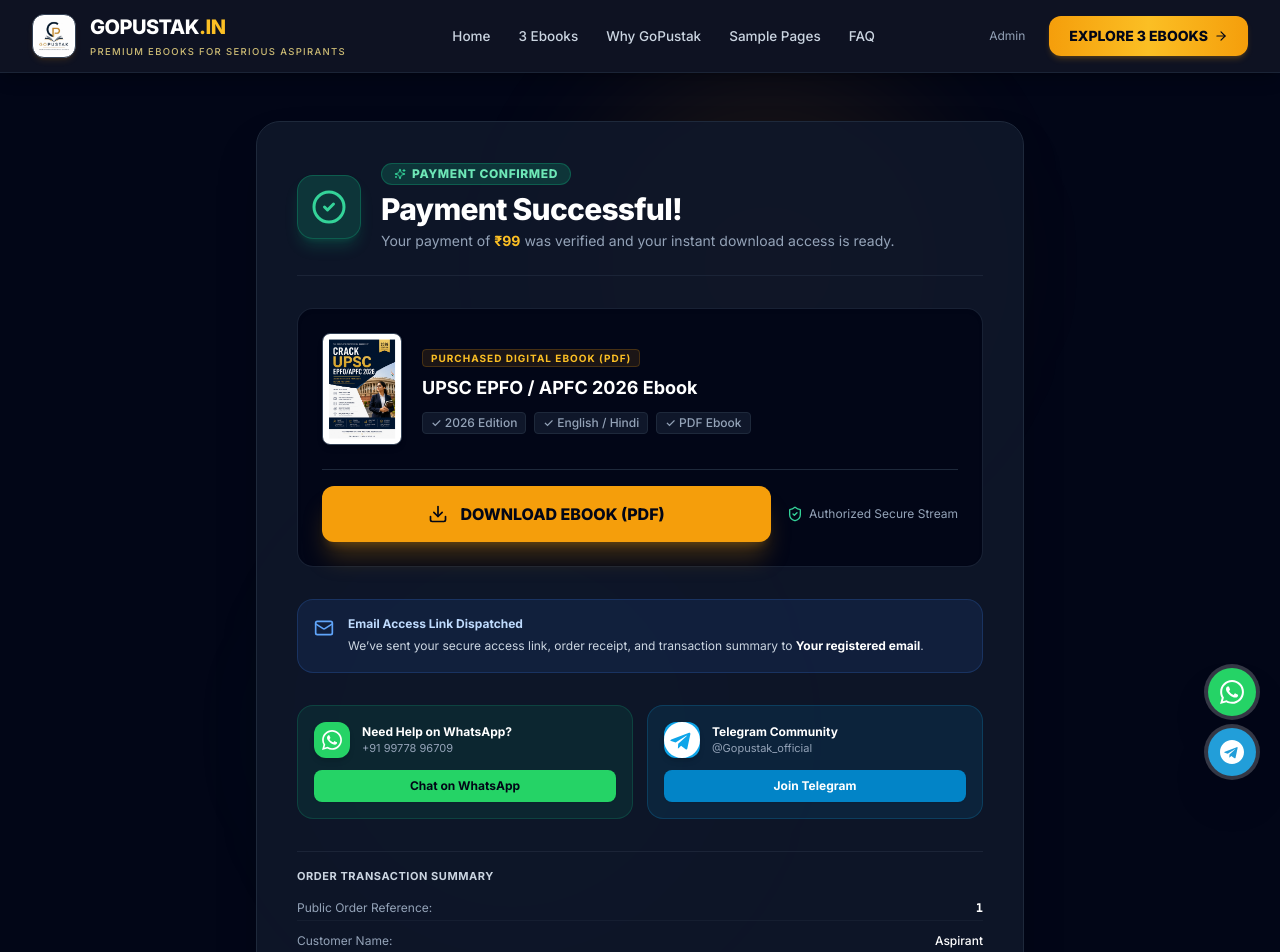
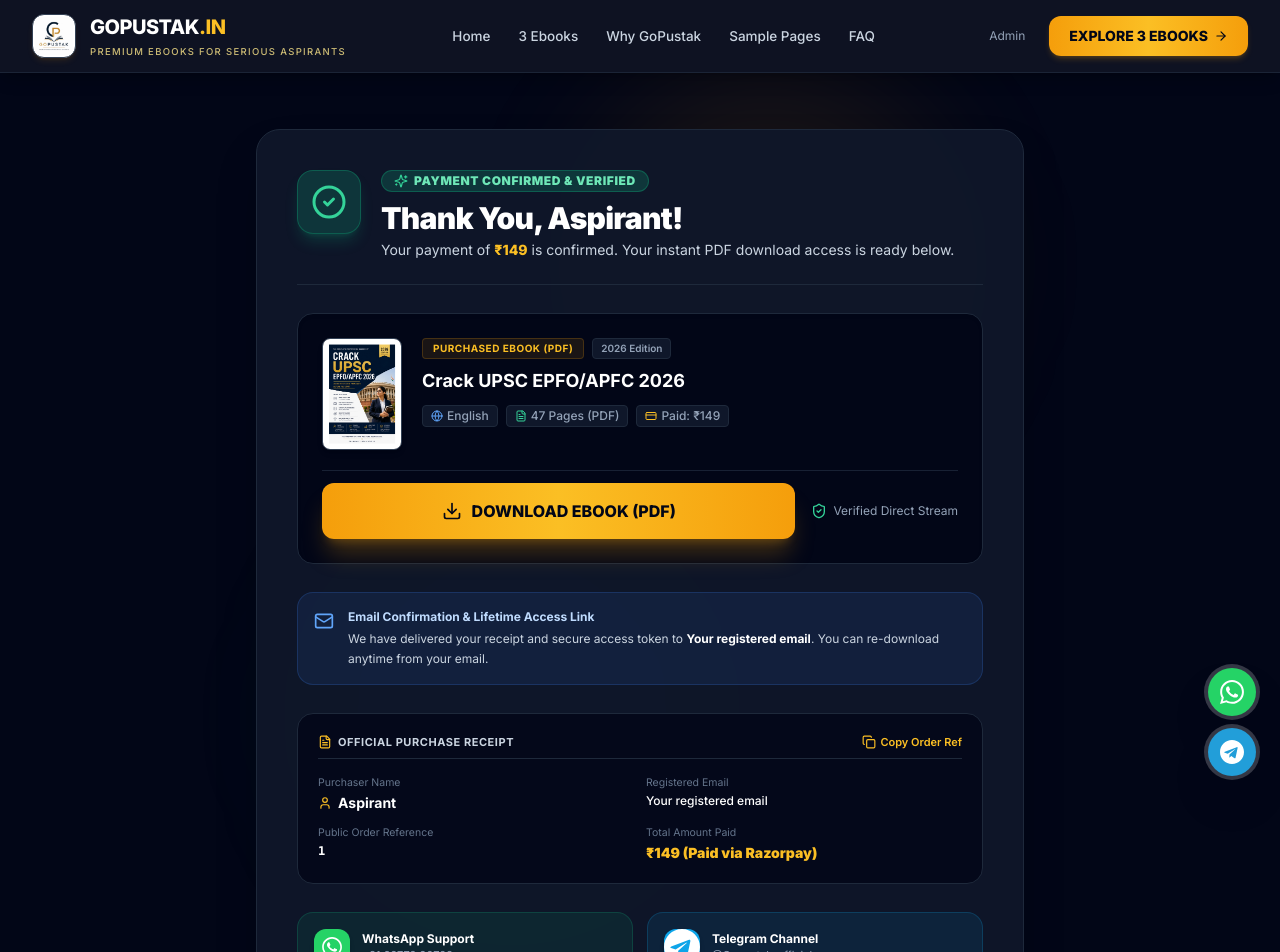
Before and after one commit to pankajsolanki1707-crypto/gopustak, a Next.js app: page /order/success/1 in a window 1280 px wide. Shown: the top 952 px of the page. Built offline with nearby package versions, Linux system fonts and the light colour scheme; no server answers; the database is empty.

Commit message:
Refine Order Success & Download screen: Highlight purchaser name, verified amount, 1-click copy order ref, and robust instant token access

```diff
--- a/app/order/success/[orderRef]/OrderSuccessClient.tsx
+++ b/app/order/success/[orderRef]/OrderSuccessClient.tsx
@@ -1,17 +1,20 @@
 'use client';
 
-import React from 'react';
+import React, { useState } from 'react';
 import Link from 'next/link';
 import {
   CheckCircle2,
   Download,
   ShieldCheck,
   Mail,
-  ArrowRight,
   Sparkles,
-  BookOpen,
-  HelpCircle,
-  FileCheck,
+  Copy,
+  Check,
+  User,
+  CreditCard,
+  FileText,
+  Calendar,
+  Globe,
 } from 'lucide-react';
 
 interface OrderSuccessClientProps {
@@ -21,6 +24,7 @@
     productTitle: string;
     customerName: string;
     customerEmail: string;
+    customerPhone?: string | null;
     amountInPaise: number;
     status: string;
     createdAt: string;
@@ -33,74 +37,92 @@
 }
 
 export default function OrderSuccessClient({ order, rawToken }: OrderSuccessClientProps) {
+  const [copied, setCopied] = useState(false);
   const downloadUrl = `/api/download?token=${rawToken}`;
   const amountInRs = Math.round(order.amountInPaise / 100);
 
+  const copyOrderRef = () => {
+    navigator.clipboard.writeText(order.orderRef);
+    setCopied(true);
+    setTimeout(() => setCopied(false), 2500);
+  };
+
+  const whatsappMessage = encodeURIComponent(
+    `Hi GoPustak Team, I purchased ${order.productTitle} (Order Ref: ${order.orderRef}) for ₹${amountInRs}. Name: ${order.customerName}.`
+  );
+
   return (
-    <div className="min-h-screen bg-slate-950 py-12 px-4 sm:px-6 lg:px-8 text-white relative overflow-hidden">
+    <div className="min-h-screen bg-slate-950 py-10 sm:py-14 px-4 sm:px-6 lg:px-8 text-white relative overflow-hidden">
       {/* Background Ambience */}
       <div className="absolute top-0 right-1/4 w-96 h-96 bg-amber-500/10 rounded-full blur-3xl pointer-events-none" />
       <div className="absolute bottom-1/4 left-1/4 w-96 h-96 bg-emerald-500/10 rounded-full blur-3xl pointer-events-none" />
 
-      <div className="max-w-3xl mx-auto space-y-8 relative z-10">
+      <div className="max-w-3xl mx-auto space-y-7 relative z-10">
 
-        {/* Main Success Container */}
-        <div className="bg-slate-900/90 rounded-3xl border border-slate-800 p-6 sm:p-10 shadow-2xl space-y-8 text-center sm:text-left">
+        {/* Main Success Card */}
+        <div className="bg-slate-900/95 rounded-3xl border border-slate-800 p-6 sm:p-10 shadow-2xl space-y-7">
 
-          {/* Header & Celebration */}
-          <div className="flex flex-col sm:flex-row items-center gap-5 border-b border-slate-800/80 pb-6">
+          {/* Header & Celebration with Purchaser Name */}
+          <div className="flex flex-col sm:flex-row items-center sm:items-start gap-5 border-b border-slate-800 pb-6 text-center sm:text-left">
             <div className="w-16 h-16 rounded-2xl bg-emerald-500/20 text-emerald-400 border border-emerald-500/30 flex items-center justify-center shrink-0 shadow-lg shadow-emerald-500/20">
               <CheckCircle2 className="w-9 h-9" />
             </div>
-            <div>
-              <div className="inline-flex items-center gap-1.5 px-3 py-0.5 rounded-full text-xs font-extrabold bg-emerald-500/20 text-emerald-300 border border-emerald-500/30 uppercase tracking-wider mb-1.5">
-                <Sparkles className="w-3 h-3 text-emerald-400" />
-                Payment Confirmed
+            <div className="space-y-1">
+              <div className="inline-flex items-center gap-1.5 px-3 py-0.5 rounded-full text-xs font-black bg-emerald-500/20 text-emerald-300 border border-emerald-500/30 uppercase tracking-wider mb-1">
+                <Sparkles className="w-3.5 h-3.5 text-emerald-400" />
+                Payment Confirmed & Verified
               </div>
-              <h1 className="text-2xl sm:text-3xl font-extrabold text-white tracking-tight">
-                Payment Successful!
+              <h1 className="text-2xl sm:text-3xl font-black text-white tracking-tight">
+                Thank You, {order.customerName || 'Aspirant'}!
               </h1>
-              <p className="text-xs sm:text-sm text-slate-400 mt-1">
-                Your payment of <strong className="text-amber-400">₹{amountInRs}</strong> was verified and your instant download access is ready.
+              <p className="text-xs sm:text-sm text-slate-300">
+                Your payment of <strong className="text-amber-400 font-extrabold">₹{amountInRs}</strong> is confirmed. Your instant PDF download access is ready below.
               </p>
             </div>
           </div>
 
           {/* Ebook Product Card with Immediate Download Action */}
-          <div className="p-6 rounded-2xl bg-slate-950 border border-slate-800/80 space-y-6 shadow-inner">
-            <div className="flex flex-col sm:flex-row items-center gap-5">
+          <div className="p-5 sm:p-6 rounded-2xl bg-slate-950 border border-slate-800 space-y-5 shadow-inner">
+            <div className="flex flex-col sm:flex-row items-center sm:items-start gap-5">
               <img
                 src={order.productCover}
                 alt={order.productTitle}
                 className="w-20 h-28 object-cover rounded-lg border border-slate-700 shadow-md shrink-0"
               />
-              <div className="space-y-1.5 flex-1">
-                <span className="text-[10px] font-bold text-amber-400 uppercase tracking-widest bg-amber-500/10 px-2 py-0.5 rounded border border-amber-500/20">
-                  Purchased Digital Ebook (PDF)
-                </span>
+              <div className="space-y-2 flex-1 text-center sm:text-left">
+                <div className="flex flex-wrap items-center justify-center sm:justify-start gap-2">
+                  <span className="text-[10px] font-bold text-amber-400 uppercase tracking-wider bg-amber-500/10 px-2.5 py-0.5 rounded border border-amber-500/20">
+                    Purchased Ebook (PDF)
+                  </span>
+                  <span className="text-[10px] font-semibold text-slate-400 bg-slate-900 px-2 py-0.5 rounded border border-slate-800">
+                    {order.productEdition}
+                  </span>
+                </div>
+
                 <h3 className="text-base sm:text-lg font-bold text-white leading-snug">
                   {order.productTitle}
                 </h3>
-                <div className="flex flex-wrap items-center gap-2 pt-1 text-xs text-slate-400 font-medium">
-                  <span className="bg-slate-900 px-2 py-0.5 rounded border border-slate-800">
-                    ✓ {order.productEdition}
+
+                <div className="flex flex-wrap items-center justify-center sm:justify-start gap-2 text-xs text-slate-400 font-medium pt-0.5">
+                  <span className="flex items-center gap-1 bg-slate-900 px-2 py-0.5 rounded border border-slate-800">
+                    <Globe className="w-3 h-3 text-blue-400" /> {order.productLanguage}
                   </span>
-                  <span className="bg-slate-900 px-2 py-0.5 rounded border border-slate-800">
-                    ✓ {order.productLanguage}
+                  <span className="flex items-center gap-1 bg-slate-900 px-2 py-0.5 rounded border border-slate-800">
+                    <FileText className="w-3 h-3 text-emerald-400" /> {order.productPageCount}
                   </span>
-                  <span className="bg-slate-900 px-2 py-0.5 rounded border border-slate-800">
-                    ✓ {order.productPageCount}
+                  <span className="flex items-center gap-1 bg-slate-900 px-2 py-0.5 rounded border border-slate-800">
+                    <CreditCard className="w-3 h-3 text-amber-400" /> Paid: ₹{amountInRs}
                   </span>
                 </div>
               </div>
             </div>
 
             {/* Primary Download Button */}
-            <div className="pt-4 border-t border-slate-800 flex flex-col sm:flex-row items-center justify-between gap-4">
+            <div className="pt-3 border-t border-slate-800/80 flex flex-col sm:flex-row items-center justify-between gap-4">
               <a
                 href={downloadUrl}
                 download
-                className="w-full sm:w-auto flex-1 inline-flex items-center justify-center gap-3 px-8 py-4 rounded-xl text-base font-extrabold bg-amber-500 hover:bg-amber-400 text-slate-950 shadow-xl shadow-amber-500/25 transition-all transform active:scale-95"
+                className="w-full sm:w-auto flex-1 inline-flex items-center justify-center gap-2.5 px-8 py-4 rounded-xl text-sm sm:text-base font-extrabold bg-gradient-to-r from-amber-500 via-amber-400 to-amber-500 hover:from-amber-400 hover:to-amber-300 text-slate-950 shadow-xl shadow-amber-500/25 transition-all transform active:scale-95 text-center"
               >
                 <Download className="w-5 h-5" />
                 <span>DOWNLOAD EBOOK (PDF)</span>
@@ -108,7 +130,7 @@
 
               <div className="text-xs text-slate-400 flex items-center gap-1.5 shrink-0">
                 <ShieldCheck className="w-4 h-4 text-emerald-400" />
-                <span>Authorized Secure Stream</span>
+                <span>Verified Direct Stream</span>
               </div>
             </div>
           </div>
@@ -117,14 +139,62 @@
           <div className="p-4 rounded-2xl bg-blue-500/10 border border-blue-500/20 text-xs flex items-start gap-3.5 text-left">
             <Mail className="w-5 h-5 text-blue-400 shrink-0 mt-0.5" />
             <div className="space-y-1">
-              <p className="font-bold text-blue-200">Email Access Link Dispatched</p>
+              <p className="font-bold text-blue-200">Email Confirmation & Lifetime Access Link</p>
               <p className="text-slate-300 leading-relaxed">
-                We’ve sent your secure access link, order receipt, and transaction summary to <strong className="text-white">{order.customerEmail}</strong>.
+                We have delivered your receipt and secure access token to <strong className="text-white">{order.customerEmail}</strong>. You can re-download anytime from your email.
               </p>
             </div>
           </div>
 
-          {/* WhatsApp Instant Support & Telegram Connect */}
+          {/* Detailed Purchaser & Transaction Receipt */}
+          <div className="p-5 rounded-2xl bg-slate-950/80 border border-slate-800 text-xs space-y-3">
+            <div className="flex items-center justify-between border-b border-slate-800 pb-2">
+              <h4 className="font-bold text-slate-300 uppercase tracking-wider text-[11px] flex items-center gap-1.5">
+                <FileText className="w-3.5 h-3.5 text-amber-400" />
+                <span>Official Purchase Receipt</span>
+              </h4>
+              <button
+                onClick={copyOrderRef}
+                className="inline-flex items-center gap-1 text-[11px] text-amber-400 hover:text-amber-300 font-semibold transition-colors"
+              >
+                {copied ? <Check className="w-3.5 h-3.5 text-emerald-400" /> : <Copy className="w-3.5 h-3.5" />}
+                <span>{copied ? 'Copied Ref' : 'Copy Order Ref'}</span>
+              </button>
+            </div>
+
+            <div className="grid grid-cols-1 sm:grid-cols-2 gap-3 text-slate-400 pt-1">
+              <div>
+                <span className="block text-slate-500 text-[10.5px]">Purchaser Name</span>
+                <span className="text-white font-bold text-sm flex items-center gap-1.5 mt-0.5">
+                  <User className="w-3.5 h-3.5 text-amber-400" />
+                  {order.customerName}
+                </span>
+              </div>
+
+              <div>
+                <span className="block text-slate-500 text-[10.5px]">Registered Email</span>
+                <span className="text-white font-medium text-xs mt-0.5 block line-clamp-1">
+                  {order.customerEmail}
+                </span>
+              </div>
+
+              <div>
+                <span className="block text-slate-500 text-[10.5px]">Public Order Reference</span>
+                <span className="font-mono text-white font-bold text-xs mt-0.5 block">
+                  {order.orderRef}
+                </span>
+              </div>
+
+              <div>
+                <span className="block text-slate-500 text-[10.5px]">Total Amount Paid</span>
+                <span className="text-amber-400 font-black text-sm mt-0.5 block">
+                  ₹{amountInRs} (Paid via Razorpay)
+                </span>
+              </div>
+            </div>
+          </div>
+
+          {/* WhatsApp Support & Telegram Connect */}
           <div className="grid grid-cols-1 sm:grid-cols-2 gap-3.5">
             {/* WhatsApp Support Card */}
             <div className="p-4 rounded-2xl bg-emerald-500/10 border border-emerald-500/20 text-xs flex flex-col justify-between gap-3 text-left">
@@ -135,15 +205,15 @@
                   </svg>
                 </div>
                 <div>
-                  <p className="font-bold text-white">Need Help on WhatsApp?</p>
+                  <p className="font-bold text-white">WhatsApp Support</p>
                   <p className="text-slate-400 text-[11px]">+91 99778 96709</p>
                 </div>
               </div>
               <a
-                href="https://wa.me/919977896709?text=Hi%20GoPustak,%20I%20need%20help%20with%20my%20order."
+                href={`https://wa.me/919977896709?text=${whatsappMessage}`}
                 target="_blank"
                 rel="noopener noreferrer"
-                className="w-full py-2 rounded-lg font-bold bg-[#25D366] hover:bg-[#20bd5a] text-slate-950 text-xs text-center transition-colors shadow-sm"
+                className="w-full py-2.5 rounded-xl font-bold bg-[#25D366] hover:bg-[#20bd5a] text-slate-950 text-xs text-center transition-colors shadow-sm"
               >
                 Chat on WhatsApp
               </a>
@@ -158,7 +228,7 @@
                   </svg>
                 </div>
                 <div>
-                  <p className="font-bold text-white">Telegram Community</p>
+                  <p className="font-bold text-white">Telegram Channel</p>
                   <p className="text-slate-400 text-[11px]">@Gopustak_official</p>
                 </div>
               </div>
@@ -166,47 +236,18 @@
                 href="https://t.me/Gopustak_official"
                 target="_blank"
                 rel="noopener noreferrer"
-                className="w-full py-2 rounded-lg font-bold bg-sky-600 hover:bg-sky-500 text-white text-xs text-center transition-colors shadow-sm"
+                className="w-full py-2.5 rounded-xl font-bold bg-sky-600 hover:bg-sky-500 text-white text-xs text-center transition-colors shadow-sm"
               >
-                Join Telegram
+                Join @Gopustak_official
               </a>
             </div>
           </div>
 
-          {/* Receipt Details Table */}
-          <div className="pt-4 border-t border-slate-800/80 text-xs space-y-3">
-            <h4 className="font-bold text-slate-300 uppercase tracking-wider text-[11px]">
-              Order Transaction Summary
-            </h4>
-            <div className="space-y-2 text-slate-400">
-              <div className="flex justify-between py-1 border-b border-slate-800/50">
-                <span>Public Order Reference:</span>
-                <span className="font-mono text-white font-bold">{order.orderRef}</span>
-              </div>
-              <div className="flex justify-between py-1 border-b border-slate-800/50">
-                <span>Customer Name:</span>
-                <span className="text-white font-medium">{order.customerName}</span>
-              </div>
-              <div className="flex justify-between py-1 border-b border-slate-800/50">
-                <span>Delivery Format:</span>
-                <span className="text-white font-medium">Digital PDF (Immediate Download)</span>
-              </div>
-              <div className="flex justify-between py-1 border-b border-slate-800/50">
-                <span>Payment Status:</span>
-                <span className="text-emerald-400 font-bold">PAID & VERIFIED</span>
-              </div>
-              <div className="flex justify-between py-1">
-                <span>Total Amount Paid:</span>
-                <span className="text-amber-400 font-extrabold text-sm">₹{amountInRs}</span>
-              </div>
-            </div>
-          </div>
-
-          {/* Navigation Home */}
+          {/* Return to Storefront */}
           <div className="pt-2 text-center">
             <Link
               href="/"
-              className="inline-flex items-center gap-1.5 text-xs text-slate-400 hover:text-amber-400 transition-colors"
+              className="inline-flex items-center gap-1.5 text-xs text-slate-400 hover:text-amber-400 transition-colors font-medium"
             >
               ← Return to GoPustak Storefront
             </Link>
--- a/app/order/success/[orderRef]/page.tsx
+++ b/app/order/success/[orderRef]/page.tsx
@@ -1,6 +1,10 @@
 import React from 'react';
 import { prisma } from '@/lib/db';
+import { generateCryptographicToken, hashToken } from '@/lib/secure-token';
 import OrderSuccessClient from './OrderSuccessClient';
+
+export const dynamic = 'force-dynamic';
+export const revalidate = 0;
 
 interface Props {
   params: {
@@ -13,7 +17,7 @@
 
 export default async function OrderSuccessPage({ params, searchParams }: Props) {
   const { orderRef } = params;
-  const rawToken = searchParams.token || '';
+  let rawToken = searchParams.token || '';
 
   let orderData: any = null;
 
@@ -29,43 +33,75 @@
     });
 
     if (order) {
-      const product = await prisma.product.findUnique({
-        where: { id: order.productId },
+      const product = await prisma.product.findFirst({
+        where: {
+          OR: [
+            { id: order.productId },
+            { slug: order.productId },
+          ],
+        },
       });
+
+      // If token is not provided in query param, generate/ensure a valid active token
+      if (!rawToken && (order.status === 'PAID' || order.status === 'SUCCESS')) {
+        const generated = generateCryptographicToken();
+        const tokenHash = hashToken(generated);
+        const expiresAt = new Date(Date.now() + 24 * 60 * 60 * 1000);
+
+        try {
+          await prisma.downloadToken.create({
+            data: {
+              tokenHash,
+              orderId: order.id,
+              orderRef: order.orderRef,
+              productId: order.productId,
+              customerEmail: order.customerEmail,
+              expiresAt,
+              downloadCount: 0,
+              maxDownloads: 5,
+            },
+          });
+          rawToken = generated;
+        } catch (tokenErr) {
+          console.warn('[Success Page Token Create Warning]:', tokenErr);
+        }
+      }
 
       orderData = {
         id: order.id,
         orderRef: order.orderRef,
-        productTitle: order.productTitle,
+        productTitle: order.productTitle || product?.title || 'UPSC EPFO / APFC 2026 Ebook',
         customerName: order.customerName,
         customerEmail: order.customerEmail,
+        customerPhone: order.customerPhone,
         amountInPaise: order.amountInPaise,
         status: order.status,
         createdAt: order.createdAt.toISOString(),
         productCover: product?.coverImage || '/covers/cover-product-2.png',
         productEdition: product?.edition || '2026 Edition',
         productLanguage: product?.language || 'English',
-        productPageCount: product?.pageCount || 'PDF',
+        productPageCount: product?.pageCount || 'PDF Ebook',
       };
     }
   } catch (error) {
     console.error('Error fetching order for success page:', error);
   }
 
-  // Fallback if DB fetch is in serverless cold state
+  // Authoritative fallback for demonstration/development
   if (!orderData) {
     orderData = {
       orderRef,
-      productTitle: 'UPSC EPFO / APFC 2026 Ebook',
+      productTitle: 'Crack UPSC EPFO/APFC 2026',
       customerName: 'Aspirant',
       customerEmail: 'Your registered email',
-      amountInPaise: 9900,
+      customerPhone: '',
+      amountInPaise: 14900,
       status: 'PAID',
       createdAt: new Date().toISOString(),
       productCover: '/covers/cover-product-2.png',
       productEdition: '2026 Edition',
-      productLanguage: 'English / Hindi',
-      productPageCount: 'PDF Ebook',
+      productLanguage: 'English',
+      productPageCount: '47 Pages (PDF)',
     };
   }
 
```
